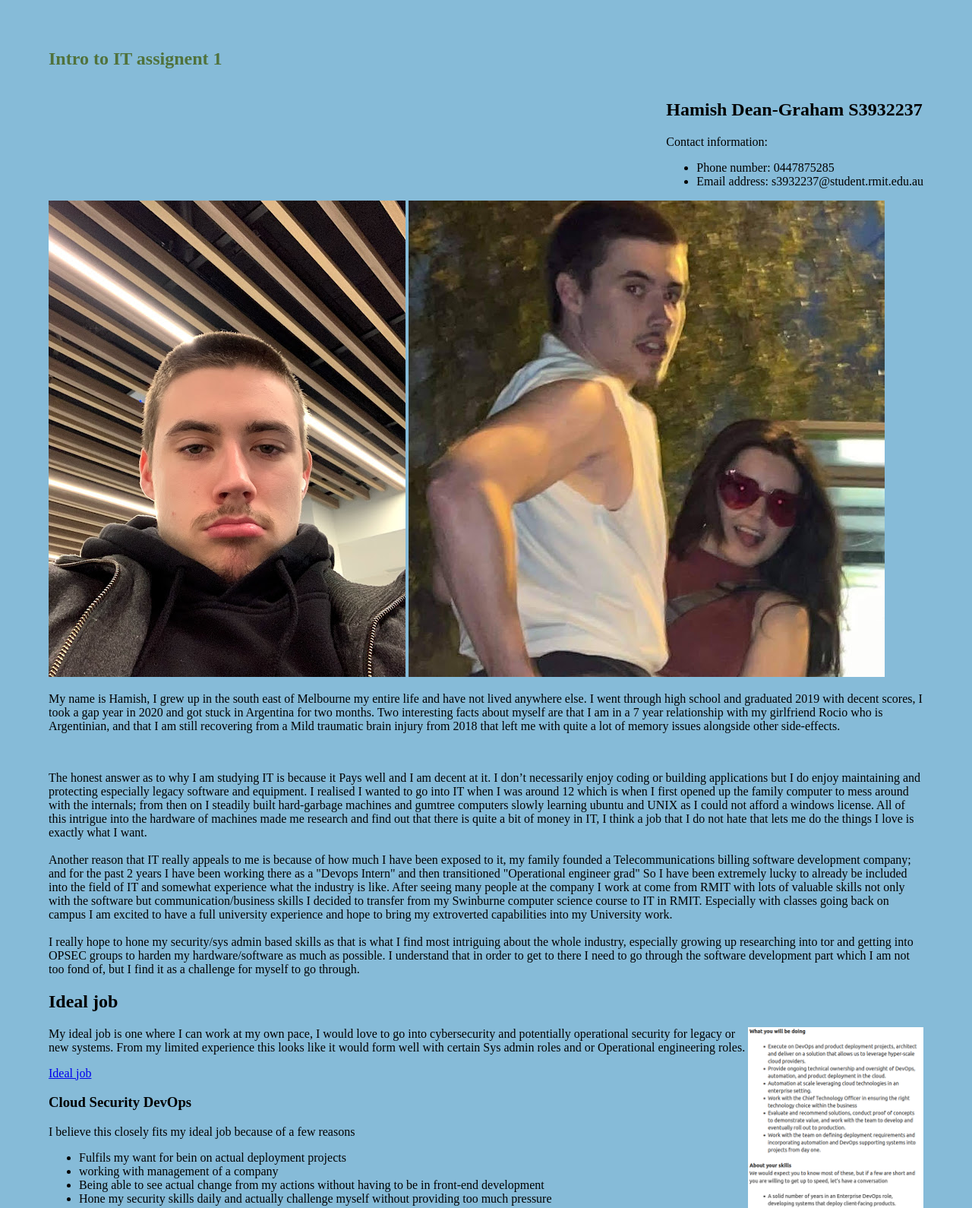
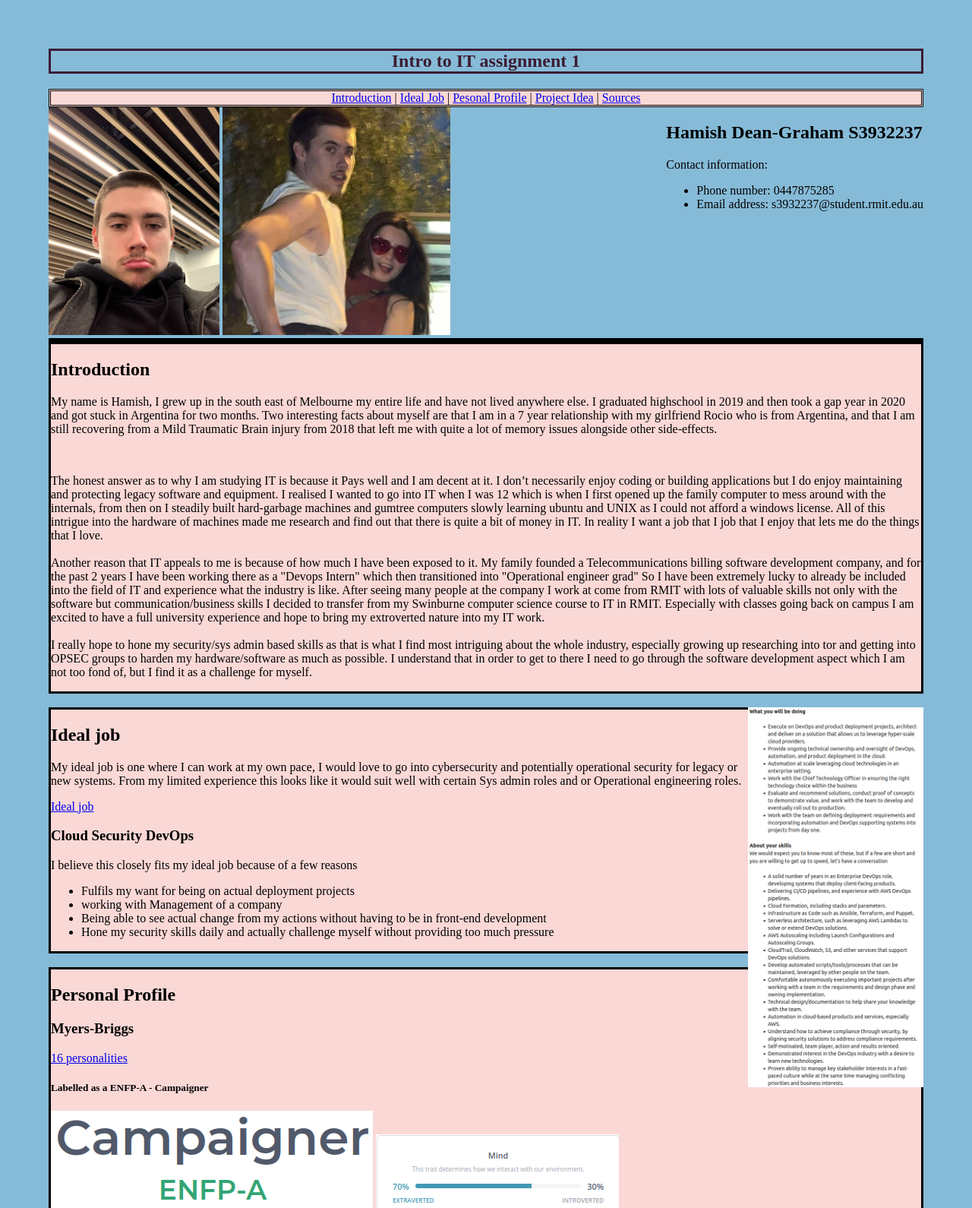
Before and after one commit to hamishdgx/IntroIT, a plain HTML site: page index.html in a window 1280 px wide. Shown: the top 1590 px of the page at 76% size. Drawn offline with Linux system fonts and the light colour scheme.

Commit message:
almost fixed

```diff
--- a/index.html
+++ b/index.html
@@ -10,7 +10,14 @@
 <body>
   <article class="header">
     <header>
-      <h1>Intro to IT assignent 1</h1>
+      <h1>Intro to IT assignment 1</h1>
+      <nav>
+        <a href="#intro">Introduction</a> |
+        <a href="#job">Ideal Job</a> |
+        <a href="#profile">Pesonal Profile</a> |
+        <a href="#project">Project Idea</a> |
+        <a href="#sources">Sources</a>
+      </nav>
       <section id="contactinfo">
         <h2>Hamish Dean-Graham S3932237</h2>
         <p>Contact information: </p>
@@ -19,45 +26,44 @@
           <li>Email address: s3932237@student.rmit.edu.au</li>
         </ul>
       </section>
-      <section id="mephotos">
         <img src="photos/me.jpg" alt="me" id="me">
         <img src="photos/meandrocio.jpg" alt="meandrocio" id="rocio">
-      </section>
     </header>
   </article>
-  <article class="Intro">
+  <article class="Intro" id="intro">
+    <h2>Introduction</h2>
     <p>
-      My name is Hamish, I grew up in the south east of Melbourne my entire life and have not lived anywhere else. I went through high school and graduated 2019 with decent scores, I took a gap year in 2020 and got stuck in Argentina for two months. Two interesting facts about myself are that I am in a 7 year relationship with my girlfriend Rocio who is Argentinian, and that I am still recovering from a Mild traumatic brain injury from 2018 that left me with quite a lot of memory issues alongside other side-effects.
+      My name is Hamish, I grew up in the south east of Melbourne my entire life and have not lived anywhere else. I graduated highschool in 2019 and then took a gap year in 2020 and got stuck in Argentina for two months. Two interesting facts about myself are that I am in a 7 year relationship with my girlfriend Rocio who is from Argentina, and that I am still recovering from a Mild Traumatic Brain injury from 2018 that left me with quite a lot of memory issues alongside other side-effects.
     </p>
     <br>
-  </article>
-  <article class="it">
     <p>
-      The honest answer as to why I am studying IT is because it Pays well and I am decent at it. I don’t necessarily enjoy coding or building applications but I do enjoy maintaining and protecting especially legacy software and equipment. I realised I wanted to go into IT when I was around 12 which is when I first opened up the family computer to mess around with the internals; from then on I steadily built hard-garbage machines and gumtree computers slowly learning ubuntu and UNIX as I could not afford a windows license. All of this intrigue into the hardware of machines made me research and find out that there is quite a bit of money in IT, I think a job that I do not hate that lets me do the things I love is exactly what I want.
+      The honest answer as to why I am studying IT is because it Pays well and I am decent at it. I don’t necessarily enjoy coding or building applications but I do enjoy maintaining and protecting legacy software and equipment. I realised I wanted to go into IT when I was 12 which is when I first opened up the family computer to mess around with the internals, from then on I steadily built hard-garbage machines and gumtree computers slowly learning ubuntu and UNIX as I could not afford a windows license. All of this intrigue into the hardware of machines made me research and find out that there is quite a bit of money in IT. In reality I want a job that I job that I enjoy that lets me do the things that I love.
       <br><br>
-      Another reason that IT really appeals to me is because of how much I have been exposed to it, my family founded a Telecommunications billing software development company; and for the past 2 years I have been working there as a "Devops Intern" and then transitioned "Operational engineer grad" So I have been extremely lucky to already be included into the field of IT and somewhat experience what the industry is like.
-      After seeing many people at the company I work at come from RMIT with lots of valuable skills not only with the software but communication/business skills I decided to transfer from my Swinburne computer science course to IT in RMIT. Especially with classes going back on campus I am excited to have a full university experience and hope to bring my extroverted capabilities into my University work.
+      Another reason that IT appeals to me is because of how much I have been exposed to it. My family founded a Telecommunications billing software development company, and for the past 2 years I have been working there as a "Devops Intern" which then transitioned into "Operational engineer grad" So I have been extremely lucky to already be included into the field of IT and experience what the industry is like.
+      After seeing many people at the company I work at come from RMIT with lots of valuable skills not only with the software but communication/business skills I decided to transfer from my Swinburne computer science course to IT in RMIT. Especially with classes going back on campus I am excited to have a full university experience and hope to bring my extroverted nature into my IT work.
       <br><br>
-      I really hope to hone my security/sys admin based skills as that is what I find most intriguing about the whole industry, especially growing up researching into tor and getting into OPSEC groups to harden my hardware/software as much as possible. I understand that in order to get to there I need to go through the software development part which I am not too fond of, but I find it as a challenge for myself to go through.
+      I really hope to hone my security/sys admin based skills as that is what I find most intriguing about the whole industry, especially growing up researching into tor and getting into OPSEC groups to harden my hardware/software as much as possible. I understand that in order to get to there I need to go through the software development aspect which I am not too fond of, but I find it as a challenge for myself.
     </p>
   </article>
+  <br>
+  <img src="photos/idealjob.png" alt="job" id="ideal">
+  <article class="job" id="job">
   <h2>Ideal job</h2>
-  <img src="photos/idealjob.png" alt="job" id="ideal">
-  <article class="job">
     <p>
-      My ideal job is one where I can work at my own pace, I would love to go into cybersecurity and potentially operational security for legacy or new systems. From my limited experience this looks like it would form well with certain Sys admin roles and or Operational engineering roles.
+      My ideal job is one where I can work at my own pace, I would love to go into cybersecurity and potentially operational security for legacy or new systems. From my limited experience this looks like it would suit well with certain Sys admin roles and or Operational engineering roles.
     </p>
     <a href="https://www.linkedin.com/jobs/view/2924955382/?alternateChannel=search&refId=rZc1REd7OLIAlQJEYNblIA%3D%3D&trackingId=ikc9tGY%2FYEBJHL2y9OGoDQ%3D%3D">Ideal job</a>
     <h3>Cloud Security DevOps</h3>
     <p>I believe this closely fits my ideal job because of a few reasons</p>
     <ul>
-      <li> Fulfils my want for bein on actual deployment projects</li>
-      <li> working with management of a company</li>
+      <li> Fulfils my want for being on actual deployment projects</li>
+      <li> working with Management of a company</li>
       <li> Being able to see actual change from my actions without having to be in front-end development</li>
       <li> Hone my security skills daily and actually challenge myself without providing too much pressure</li>
     </ul>
   </article>
-  <article class="profile">
+  <br>
+  <article class="profile" id="profile">
     <h2>Personal Profile</h2>
     <h3>Myers-Briggs</h3>
     <a href="https://www.16personalities.com/free-personality-test">16 personalities</a>
@@ -86,12 +92,13 @@
     <b>How should you take this into account when forming a team?</b>
     <p>Because of my lack of creativity I want very different members in my team, I feel I am lucky to be extroverted while in IT as from what I have seen at work it’s a lacking factor in most teams. I want to be able to contribute something different while being a solid team member in all projects not just from this course.  </p>
   </article>
-  <article class="project">
+  <br>
+  <article class="project" id="project">
     <h2>Project Idea</h2>
     <p>I have had quite a lot of trouble brainstorming ideas for this task, after talks with the people around me and what they think is needed in this world of IT I will be creating an application for finding herbs in your area. This will be a website that is mobile friendly that contains community information on where there is herbs planted in your area that you can take and propagate to grow your own herbs, this website will also give descriptions of the herbs with photos and use-cases. I will be building this so that public people can add information to it to help others.
     </p>
     <p>
-    This idea sprung to mind after talking to my partner who is in University for biology, specifically conservation and climate change. She has an interest to plants and knows her way around all the plants in our area. I thought that a map of plants around the area would be interesting and fun although I thought that this was not feasible and quite a big task. With "Herb and Spice Processing industries revenue anticipated to grow in the next 5 years" (ibisworld.com, 2021) it is safe to assume that more people are trying exotic dishes in their cooking and therefor using more herbs, herb gardens are an easy and sustainable way to reduce processing and carbon emissions while helping out a neighbourhood; but many do not know that they exist or where to find specific herbs which is why a website will help the local community save money and time.
+    This idea sprung to mind after talking to my partner who is in University for biology, specifically conservation and climate change. She has an interest to plants and knows all the plants in our area. I thought that a map of plants around the area would be interesting and fun,  although I thought that this was not feasible and quite a big task. With "Herb and Spice Processing industries revenue anticipated to grow in the next 5 years" (ibisworld.com, 2021) it is safe to assume that more people are trying exotic dishes in their cooking and therefor using more herbs, herb gardens are an easy and sustainable way to reduce processing and carbon emissions while helping out a neighbourhood; but many do not know that they exist or where to find specific herbs which is why a website will help the local community save money and time.
     </p>
     <p>
     By creating a website where you can input your postcode or alternatively use your GPS with the google maps API, it will show you both in list form and on the map where to find all the herbs in your area. Of course this is a lot of data to input as a developer and I cannot go around all of Melbourne/Australia finding every herb garden, therefor there will be an option to add herb gardens that consumers have found/grown themselves; this adds in a community aspect to the website and will increase its accuracy with the option for consumers to "like" the location to confirm its existence and how well maintained the garden is.
@@ -117,7 +124,7 @@
   </article>
   <p>thank you for reading here is a cool frog as a present :)</p>
   <img src="photos/frog.gif" alt="phrog">
-  <p>Sources:<br>
+  <p id="sources">Sources:<br>
     https://giphy.com/gifs/animation-skateboard-frog-l0Iym8uibS5p0AJdC - <a href="https://giphy.com/gifs/animation-skateboard-frog-l0Iym8uibS5p0AJdC">frog-gif</a><br>
     https://www.ibisworld.com/au/industry/herb-spice-processing/5288/<br>
     https://developers.google.com/maps/documentation/javascript/overview </p>
--- a/style.css
+++ b/style.css
@@ -1,23 +1,54 @@
 
 h1 {
-  color: #50723C;
+  color: #3b1c32;
 }
 
 #contactinfo {
   float: right;
 }
-#mephotos {
+
+nav {
+  text-align: center;
+  border: double;
+  background-color: #FAD8D6;
+}
+
+#me, #rocio {
   display: inline-block;
+  width: auto;
+  max-height: 300px; /*it didnt like % */
 }
 head {
   display: block;
 }
-
+header {
+  border-bottom: solid 5px;
+}
+header h1 {
+  border: solid;
+  text-align: center;
+}
+#intro {
+  background-color: #FAD8D6;
+  border: solid;
+}
+#job {
+  background-color: #FAD8D6;
+  border: solid;
+}
 #ideal {
   float: right;
   max-height: 500px;
 }
+#profile {
+  background-color: #FAD8D6;
+  border: solid;
+}
 
+#project {
+  background-color: #FAD8D6;
+  border: solid;
+}
 body {
   background-color:#86BBD8;
   border: 4em;
```
